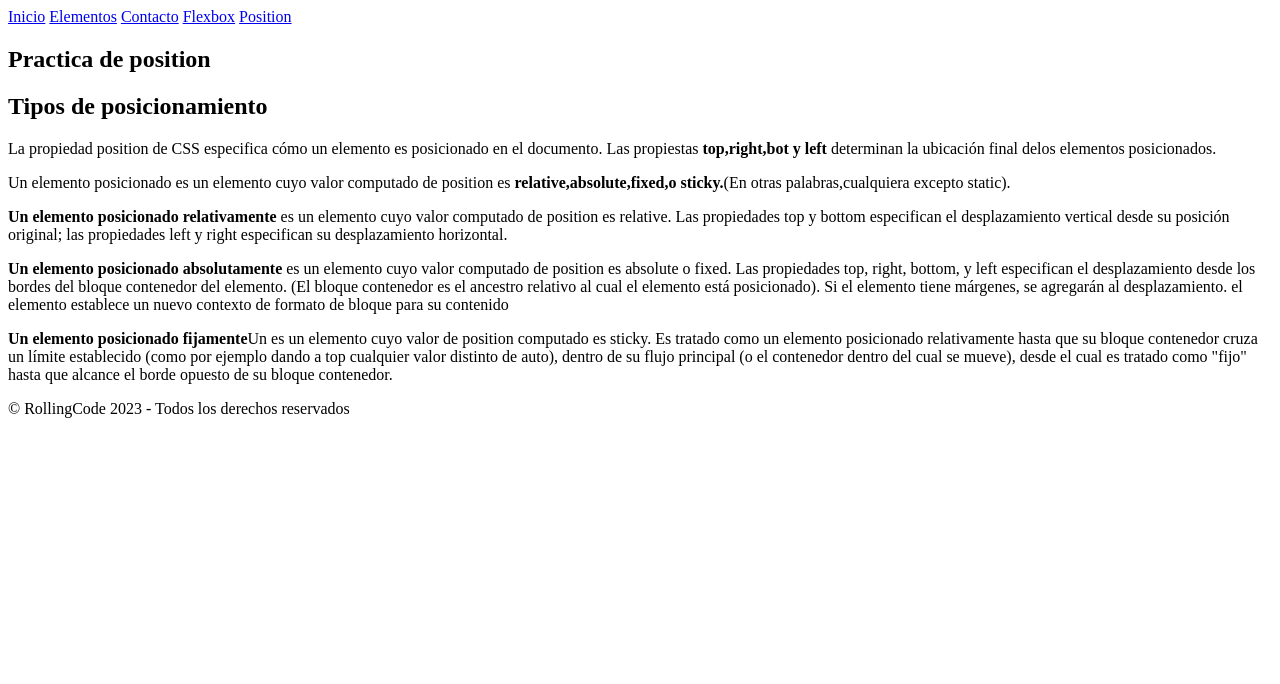
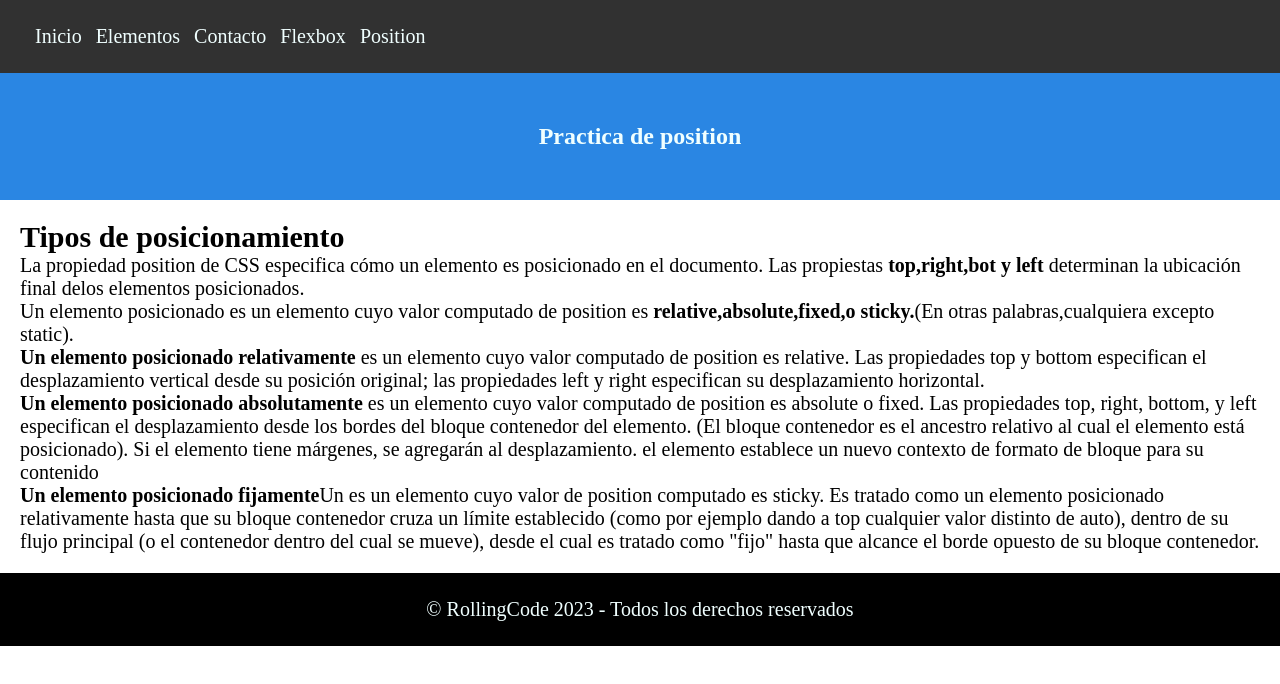
Before and after one commit to nicolasalmeda/RollingCode, a plain HTML site: page pages/position.html in a window 1280 px wide. Drawn offline with Linux system fonts and the light colour scheme.

Commit message:
Entrega dia 17/ 08

```diff
--- /dev/null
+++ b/css/index.css
@@ -0,0 +1,47 @@
+* {
+  margin: 0;
+  padding: 0;
+}
+
+nav {
+  display: flexbox;
+  justify-content: flex-start;
+  align-items: center;
+  background-color: rgb(49, 49, 49);
+  padding: 25px;
+}
+
+nav a {
+color: azure;
+text-decoration: none;
+margin: 0 0 0 10px;
+font-size: 20px;
+}
+
+main section {
+  padding: 50px;
+  background-color: rgb(42, 134, 227);
+  display: flex;
+  justify-content: center;
+  align-items: center;
+  text-align: center;
+  color: azure;
+  font-weight: 20px;
+}
+
+footer {
+  display: flexbox;
+  justify-content: center;
+  align-items: center;
+  text-align: center;
+  background-color: black;
+  color: azure;
+  font-size: 20px;
+  padding: 25px;
+  margin-top: 20px;
+}
+
+article {
+  font-size: 20px;
+  margin: 20px;
+}
--- a/pages/position.html
+++ b/pages/position.html
@@ -6,7 +6,7 @@
   <meta name="keywords" content="etiquetas, html, tablas, listas, párrafos,selectores" >
   <meta name="description" content="Practica de etiquetas HTML5 y estilos de CSS3">
   <meta name="author" content="Nicolás Lagoria">
-  <link rel="stylesheet" href="../index.css">
+  <link rel="stylesheet" href="../css/index.css">
   <title>Primer Web</title>
 </head>
 <body>
@@ -20,9 +20,9 @@
     </nav>
   </header>
   <main>
-    <article>
+    <section>
       <h1>Practica de position</h1>
-    </article>
+    </section>
     <article>
       <h2>Tipos de posicionamiento</h2>
       <p>La propiedad position de CSS especifica cómo un elemento es posicionado en el documento. Las propiestas <strong>top,right,bot y left</strong> determinan la ubicación final delos elementos posicionados.</p>
```
Also changed, not shown: index.html (+1 -1 lines), pages/contacto.html (+3 -3 lines), pages/elementos.html (+1 -1 lines), pages/flexbox.html (+3 -3 lines), index.css (deleted).
